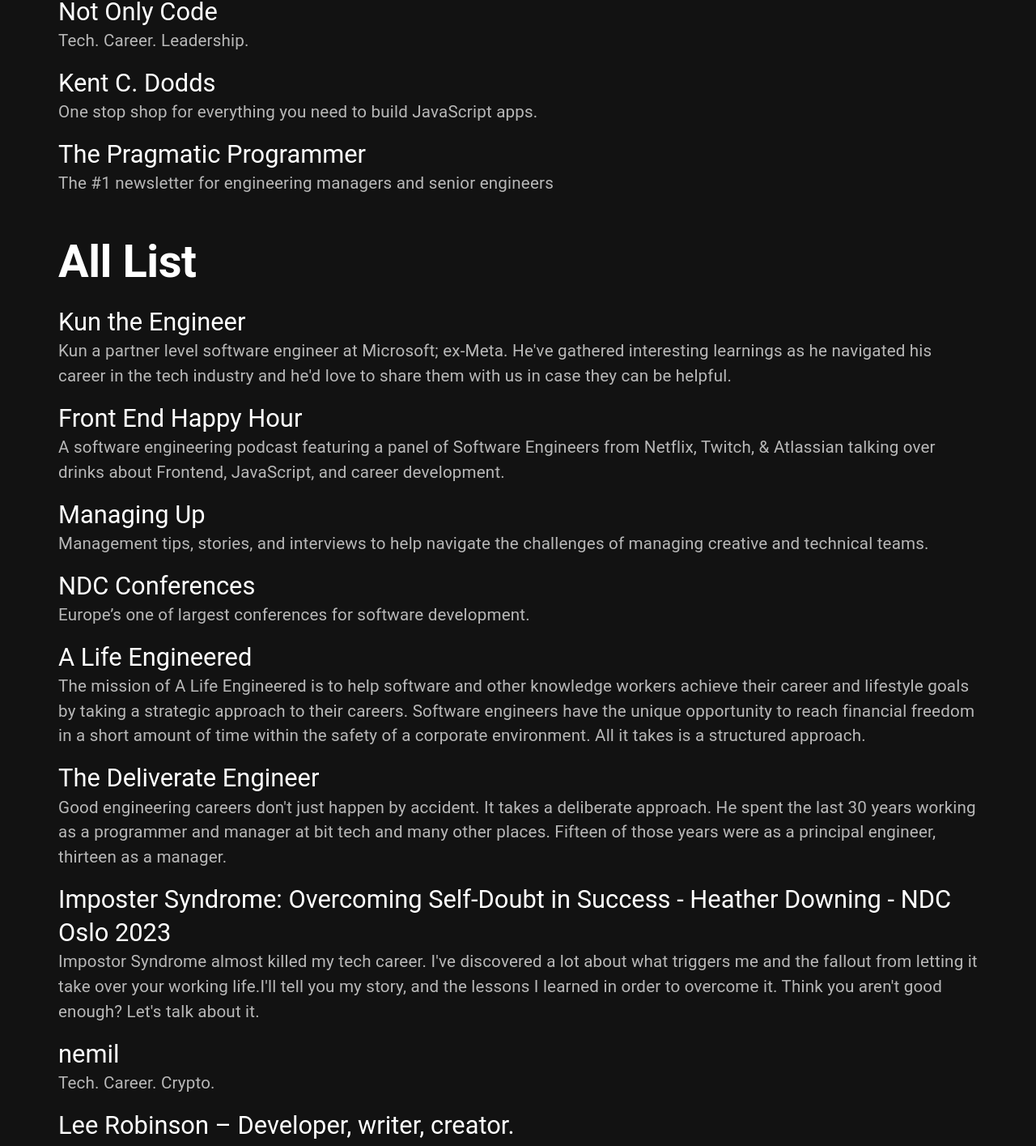
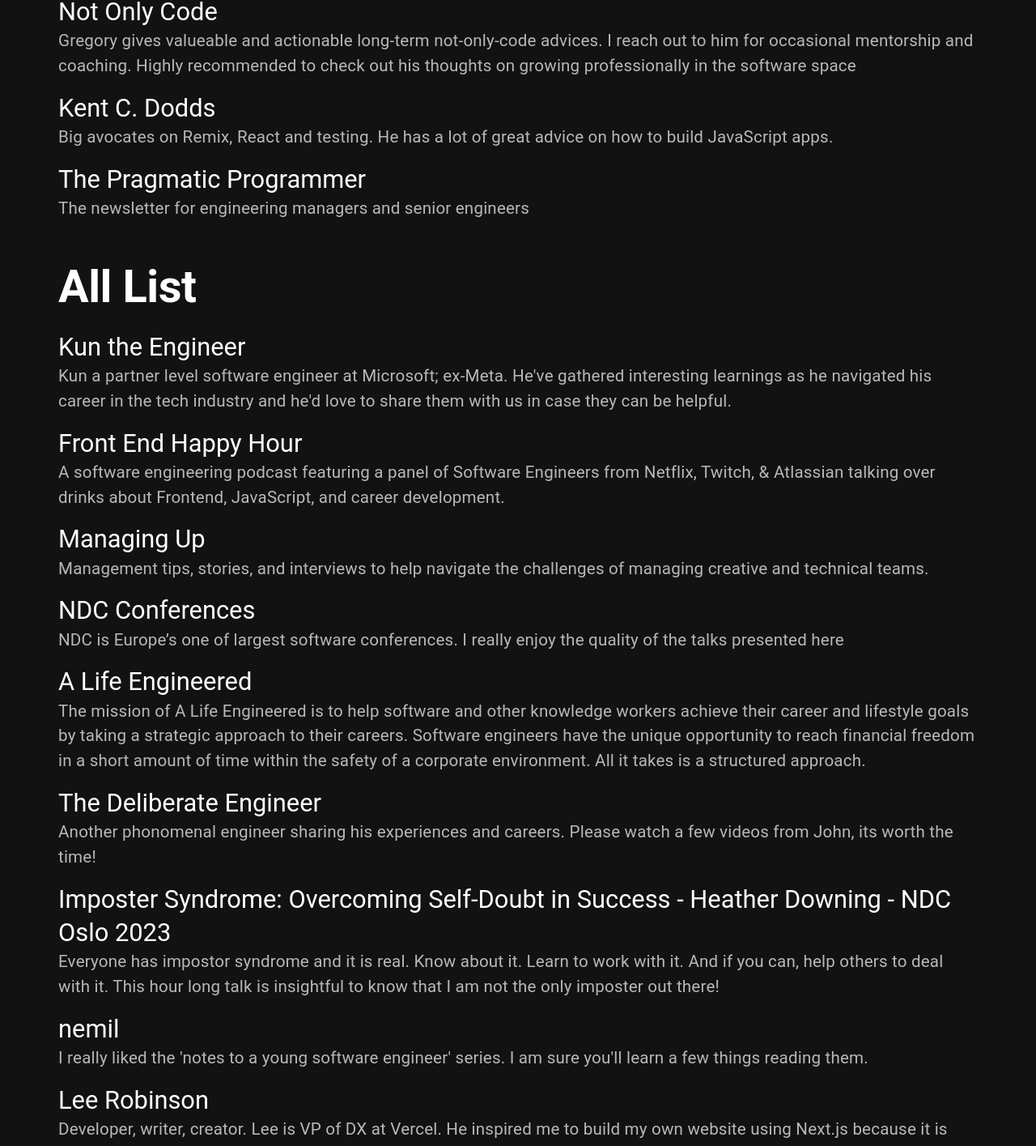
Before and after one commit to wtLau/brian-lau.ca, a Next.js app: page /resources in a window 1280 px wide. Shown: the part 437-1852 px from the top of the page at 81% size. Built offline with nearby package versions, Linux system fonts and the light colour scheme; no server answers.

Commit message:
making some cleanups and adding some salt and peper

```diff
--- a/data/resources.ts
+++ b/data/resources.ts
@@ -6,7 +6,7 @@ type tagsType =
   | 'system designs'
   | 'productivity'
   | 'software career'
-  | 'imposter syndrome'
+  | 'emotional health'
   | 'software industry'
   | 'engineering management'
 
@@ -82,7 +82,8 @@ export const resources: resourceType[] = [
   {
     id: 13,
     title: 'NDC Conferences',
-    summary: 'Europe’s one of largest conferences for software development.',
+    summary:
+      'NDC is Europe’s one of largest software conferences. I really enjoy the quality of the talks presented here',
     author: 'NDC Conference',
     type: 'video',
     tags: 'software development',
@@ -104,10 +105,10 @@ export const resources: resourceType[] = [
   },
   {
     id: 11,
-    title: 'The Deliverate Engineer',
+    title: 'The Deliberate Engineer',
     summary:
-      "Good engineering careers don't just happen by accident. It takes a deliberate approach. He spent the last 30 years working as a programmer and manager at bit tech and many other places. Fifteen of those years were as a principal engineer, thirteen as a manager.",
-    author: 'Jogn L. Miller',
+      'Another phonomenal engineer sharing his experiences and careers. Please watch a few videos from John, its worth the time!',
+    author: 'John L. Miller',
     type: 'video',
     collection: true,
     tags: 'software career',
@@ -118,16 +119,17 @@ export const resources: resourceType[] = [
     title:
       'Imposter Syndrome: Overcoming Self-Doubt in Success - Heather Downing - NDC Oslo 2023',
     summary:
-      "Impostor Syndrome almost killed my tech career. I've discovered a lot about what triggers me and the fallout from letting it take over your working life.I'll tell you my story, and the lessons I learned in order to overcome it. Think you aren't good enough? Let's talk about it.",
+      'Everyone has impostor syndrome and it is real. Know about it. Learn to work with it. And if you can, help others to deal with it. This hour long talk is insightful to know that I am not the only imposter out there!',
     author: ['Heather Downing', 'NDC Conference'],
     type: 'video',
-    tags: 'imposter syndrome',
+    tags: 'emotional health',
     url: 'https://www.youtube.com/watch?v=atYHKU0VJQE',
   },
   {
     id: 9,
     title: 'nemil',
-    summary: 'Tech. Career. Crypto.',
+    summary:
+      "I really liked the 'notes to a young software engineer' series. I am sure you'll learn a few things reading them.",
     author: 'nemil',
     type: 'blog',
     tags: 'software career',
@@ -137,7 +139,8 @@ export const resources: resourceType[] = [
   {
     id: 8,
     title: 'Not Only Code',
-    summary: 'Tech. Career. Leadership.',
+    summary:
+      'Gregory gives valueable and actionable long-term not-only-code advices. I reach out to him for occasional mentorship and coaching. Highly recommended to check out his thoughts on growing professionally in the software space',
     author: 'Gregory',
     type: 'blog',
     tags: 'software career',
@@ -148,28 +151,31 @@ export const resources: resourceType[] = [
   {
     id: 7,
     title: 'Kent C. Dodds',
-    summary: 'One stop shop for everything you need to build JavaScript apps.',
+    summary:
+      'Big avocates on Remix, React and testing. He has a lot of great advice on how to build JavaScript apps.',
     author: 'Kent C. Dodds',
     type: 'blog',
     tags: 'front-end development',
-    url: 'https://kentcdodds.com/',
+    url: 'https://kentcdodds.com/blog',
     recommended: true,
     collection: true,
   },
   {
     id: 6,
-    title: 'Lee Robinson – Developer, writer, creator.',
-    summary: '',
+    title: 'Lee Robinson',
+    summary:
+      'Developer, writer, creator. Lee is VP of DX at Vercel. He inspired me to build my own website using Next.js because it is really cool.',
     author: 'Lee Robinson',
     type: 'blog',
     tags: 'front-end development',
-    url: 'https://leerob.io/',
+    url: 'https://leerob.io/blog',
     collection: true,
   },
   {
     id: 5,
-    title: 'Overreacted — A blog by Dan Abramov',
-    summary: '',
+    title: 'Dan Abramov',
+    summary:
+      'Dan is one of the core contributor to the frontend library - React. Great content with fabulous writing style',
     author: 'Dan Abramov',
     type: 'blog',
     tags: 'front-end development',
@@ -179,17 +185,17 @@ export const resources: resourceType[] = [
   {
     id: 4,
     title: "Don't Call Yourself A Programmer, And Other Career Advice",
-    summary: '',
+    summary:
+      'This blog outline the tradeoffs between work life balance. Design your career with intentions.',
     author: 'Patrick McKenzie',
     type: 'blog',
     url: 'https://www.kalzumeus.com/2011/10/28/dont-call-yourself-a-programmer/',
     tags: 'software career',
   },
-
   {
     id: 3,
     title: 'How to apply SOLID principles in React applications',
-    summary: '',
+    summary: 'Applying a software engineering concept in React code',
     author: 'Tomas Gold',
     type: 'blog',
     url: 'https://medium.com/@tomgold_48918/how-to-apply-solid-principles-in-react-applications-6c964091a982',
@@ -198,7 +204,7 @@ export const resources: resourceType[] = [
   {
     id: 2,
     title: 'The Pragmatic Programmer',
-    summary: 'The #1 newsletter for engineering managers and senior engineers',
+    summary: 'The newsletter for engineering managers and senior engineers',
     author: 'Gergely Orosz',
     type: 'blog',
     tags: 'software industry',
@@ -209,7 +215,7 @@ export const resources: resourceType[] = [
   {
     id: 1,
     title: 'Eloquent JavaScript',
-    summary: '',
+    summary: 'The book you must read if you use JavaScript on a regular basis',
     author: 'Marijin Haverbeke',
     type: 'book',
     url: 'https://eloquentjavascript.net/Eloquent_JavaScript.pdf',
```
